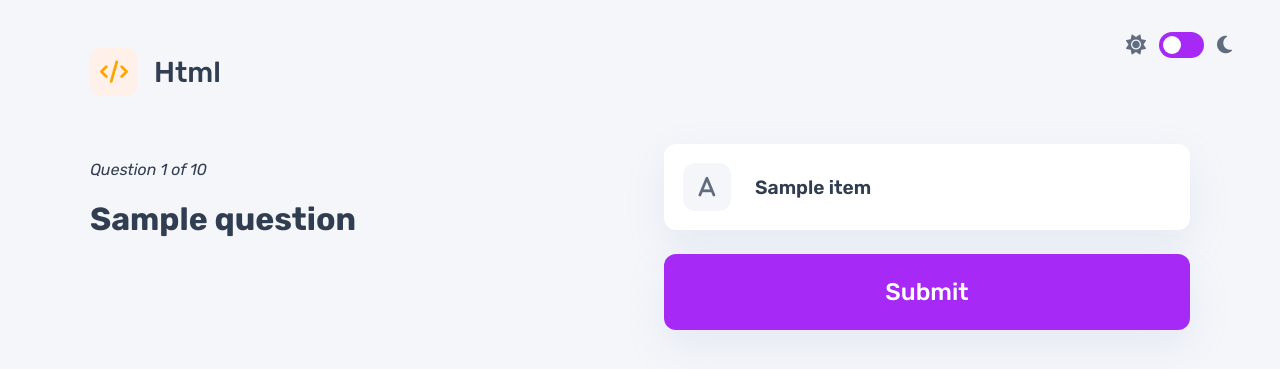
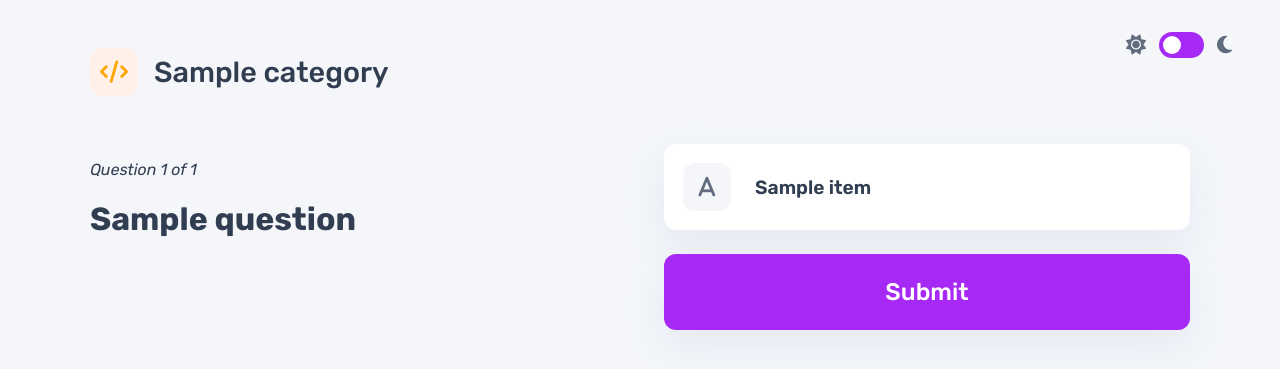
Before and after one commit to Thunderer9506/Quiz_Game-V3, a Flask app: template templates/quiz.html in a window 1280 px wide. Shown: the top 369 px of the page. Run offline with Flask 3, Linux system fonts and the light colour scheme; the template is opened without the code that fills it: most values are stand-ins (such as "Sample title", 1, 10 or a date in 2020); some libraries are stand-ins or nearby versions.

Commit message:
small changes

```diff
--- a/templates/quiz.html
+++ b/templates/quiz.html
@@ -24,7 +24,7 @@
               class="fa-solid fa-code"
               style="background-color: #fff1e9; color: orange"
             ></i>
-            <h2>Html</h2>
+            <h2>{{question['category']}}</h2>
           </div>
 
           <div class="toggleMode">
@@ -38,7 +38,7 @@
 
         <div class="quiz-main">
           <div class="quiz-question-area">
-            <p class="questionNo"><i>Question {{questions['id']}} of 10</i></p>
+            <p class="questionNo"><i>Question {{questions['id']}} of {{total_questions}}</i></p>
             <h1 class="question">{{questions['question']}}</h1>
           </div>
 
```
